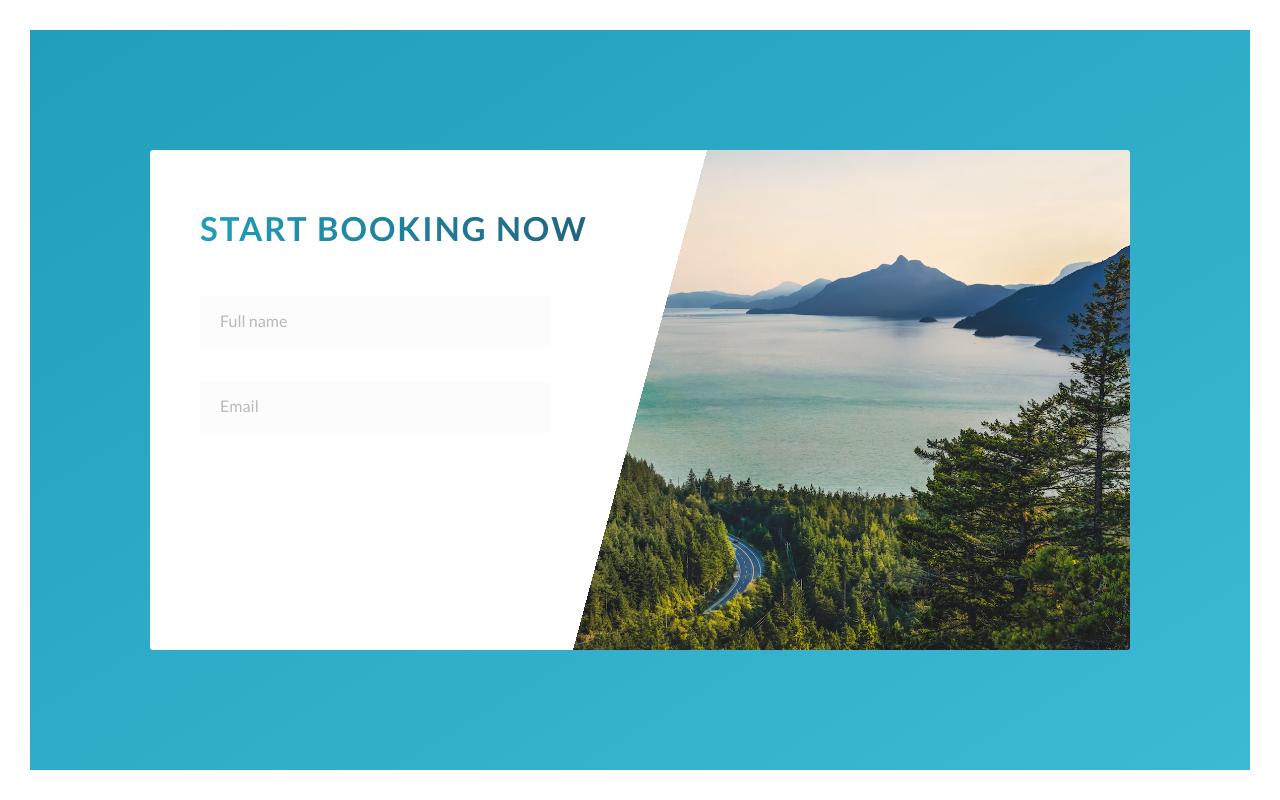
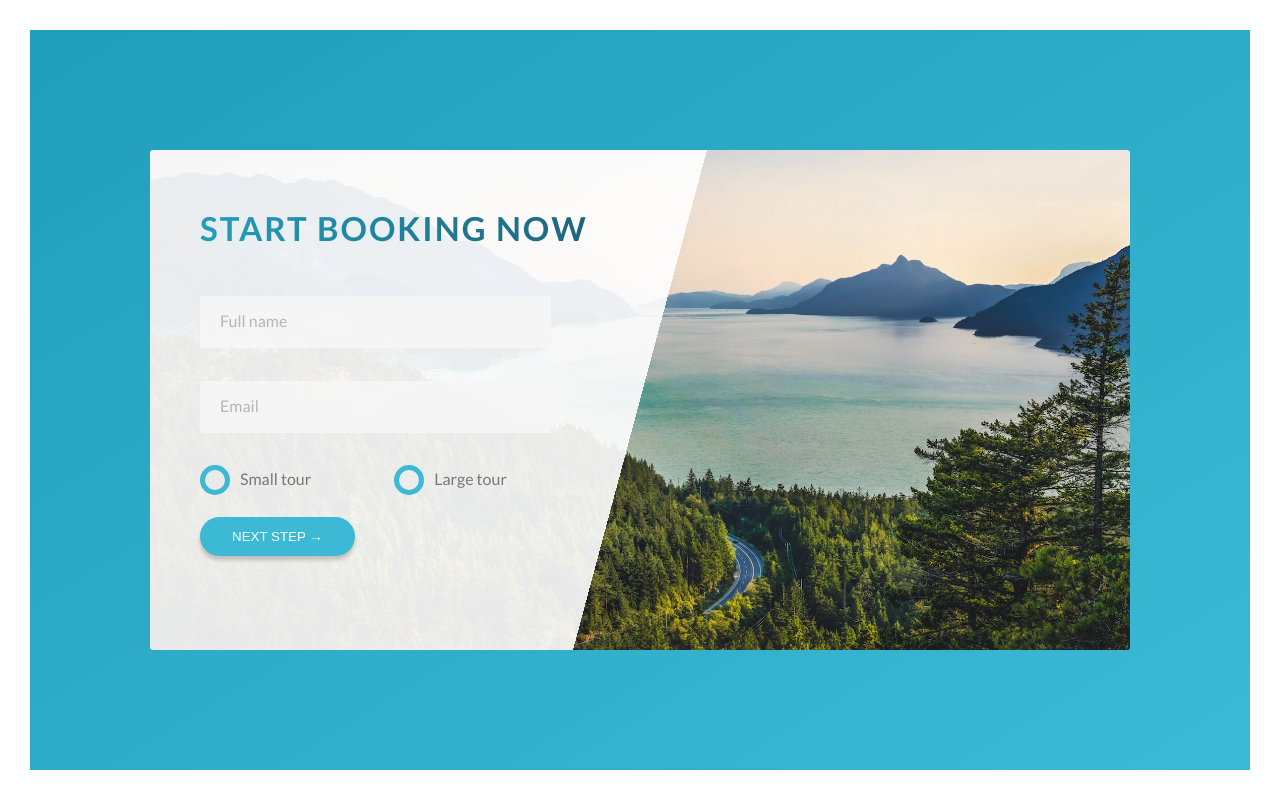
Before and after one commit to pejhvaman/naturalist, a website: page index.html in a window 1280 px wide. Shown: the part 4485-5285 px from the top of the page. Drawn offline with Linux system fonts and the light colour scheme; grey boxes are pictures that could not be loaded.

Commit message:
Done: booking section

```diff
--- a/index.html
+++ b/index.html
@@ -316,6 +316,35 @@
                   />
                   <label for="email" class="form__label">Email</label>
                 </div>
+                <div class="form__group u-margin-bottom-small">
+                  <div class="form__group--radio">
+                    <input
+                      type="radio"
+                      class="form__radio"
+                      id="small"
+                      name="size"
+                    />
+                    <label for="small" class="form__radio--label">
+                      <span class="form__radio--button"></span>
+                      Small tour
+                    </label>
+                  </div>
+                  <div class="form__group--radio">
+                    <input
+                      type="radio"
+                      class="form__radio"
+                      id="large"
+                      name="size"
+                    />
+                    <label for="large" class="form__radio--label">
+                      <span class="form__radio--button"></span>
+                      Large tour
+                    </label>
+                  </div>
+                </div>
+                <div class="form__group">
+                  <button class="btn btn--primary">Next Step &rarr;</button>
+                </div>
               </form>
             </div>
           </div>
--- a/sass/base/_utilities.scss
+++ b/sass/base/_utilities.scss
@@ -1,13 +1,13 @@
 .u-text-center {
-  text-align: center;
+  text-align: center !important;
 }
 
 .u-margin-bottom-big {
-  margin-bottom: 8rem;
+  margin-bottom: 8rem !important;
 }
 .u-margin-bottom-medium {
-  margin-bottom: 4rem;
+  margin-bottom: 4rem !important;
 }
 .u-margin-bottom-small {
-  margin-bottom: 1.5rem;
+  margin-bottom: 1.5rem !important;
 }
--- a/sass/components/_button.scss
+++ b/sass/components/_button.scss
@@ -1,4 +1,5 @@
 .btn {
+  &,
   &:link,
   &:visited {
     text-decoration: none;
@@ -9,6 +10,9 @@
     box-shadow: 0 0.4rem 0.4rem rgba($color-dark, 0.2);
     transition: all 0.2s ease;
     position: relative;
+
+    border: none;
+    cursor: pointer;
   }
 
   &:hover {
@@ -20,7 +24,10 @@
     }
   }
 
-  &:active {
+  &:active,
+  &:focus {
+    outline-color: $color-primary;
+    outline-offset: 0.5rem;
     transform: translateY(-1px);
     box-shadow: 0 0.2rem 0.2rem rgba($color-dark, 0.2);
   }
--- a/sass/components/_form.scss
+++ b/sass/components/_form.scss
@@ -1,6 +1,11 @@
 .form {
   &__group {
     padding-bottom: 1rem;
+
+    &--radio {
+      width: 49%;
+      display: inline-block;
+    }
   }
 
   &__input {
@@ -12,8 +17,9 @@
     font-family: inherit;
     font-size: inherit;
     color: inherit;
-    background: rgba($color-gray-light, 0.4);
+    background: rgba($color-gray-light, 0.9);
     border-radius: 2px;
+    transition: all 0.3s;
 
     &:focus {
       background: $color-gray-light;
@@ -46,4 +52,45 @@
     visibility: hidden;
     transform: translateY(-4rem);
   }
+
+  &__radio {
+    display: none;
+
+    &--label {
+      font-size: $default-font-size;
+      padding-left: 4rem;
+      cursor: pointer;
+      position: relative;
+    }
+
+    &--button {
+      cursor: pointer;
+      width: 3rem;
+      height: 3rem;
+      display: inline-block;
+      border: 0.5rem solid $color-primary;
+      border-radius: 50%;
+      position: absolute;
+      left: 0;
+      top: -0.4rem;
+
+      &::after {
+        content: "";
+        position: absolute;
+        top: 50%;
+        left: 50%;
+        transform: translate(-50%, -50%);
+        display: block;
+        width: 1rem;
+        height: 1rem;
+        background-color: $color-primary;
+        border-radius: 50%;
+        opacity: 0;
+      }
+    }
+  }
+
+  &__radio:checked + &__radio--label &__radio--button::after {
+    opacity: 1;
+  }
 }
--- a/sass/pages/_home.scss
+++ b/sass/pages/_home.scss
@@ -43,8 +43,8 @@
   .book {
     background-image: linear-gradient(
         105deg,
-        $color-light 0%,
-        $color-light 50%,
+        rgba($color-light, 0.9) 0%,
+        rgba($color-light, 0.9) 50%,
         transparent 50%
       ),
       url(/img/nat-10.jpg);
```
Also changed, not shown: css/style.css, 1 other file.
